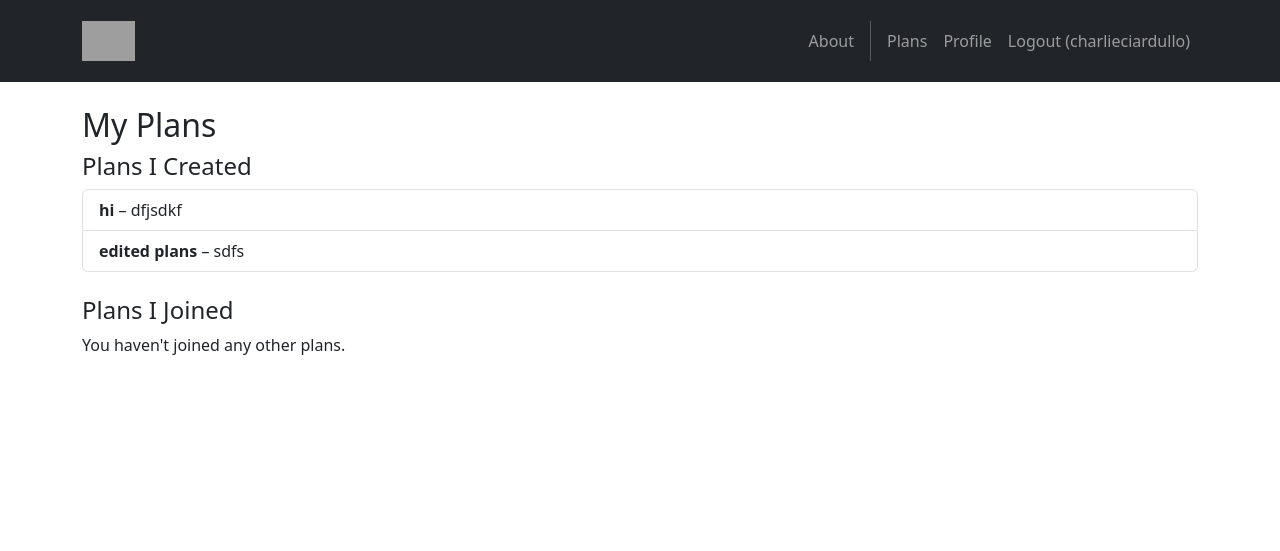
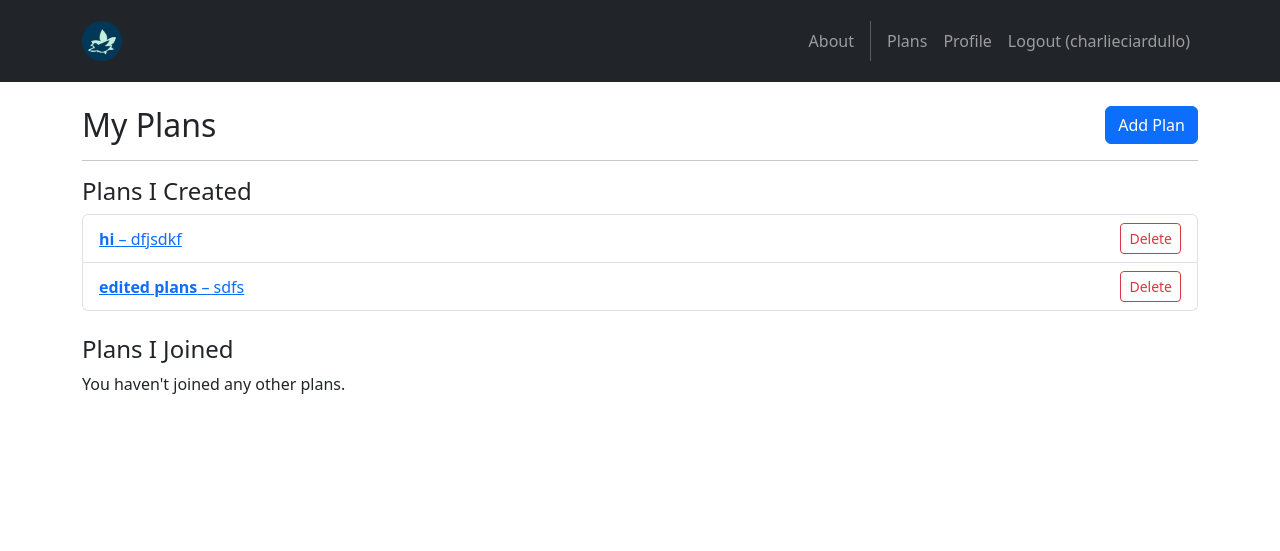
Before and after one commit to fionaing/mygration, a Django app: page /my-plans/ in a window 1280 px wide. Shown: the top 551 px of the page. Run offline with Django 5.2, Linux system fonts and the light colour scheme; a user stored in the database is signed in; data comes from the database, SQL or seed files in the repository; both versions use the stored data as it was after the commit; some libraries are stand-ins or nearby versions; grey boxes are pictures that could not be loaded.

Commit message:
can leave and remove plans

```diff
--- a/accounts/templates/accounts/plans.html
+++ b/accounts/templates/accounts/plans.html
@@ -1,15 +1,29 @@
 {% extends 'base.html' %}
 {% block content %}
 <div class="container mt-4">
-  <h2>My Plans</h2>
+
+    <div class="d-flex justify-content-between align-items-center">
+        <h2 class="mb-0">My Plans</h2>
+        <a href="{% url 'accounts.add_plan' %}" class="btn btn-primary">
+          Add Plan
+        </a>
+    </div>
+    <hr />
+
 
   <h4>Plans I Created</h4>
   {% if created_plans %}
     <ul class="list-group mb-4">
       {% for plan in created_plans %}
-        <a href="{% url 'plan.show' plan.id %}" class="list-group-item list-group-item-action">
-          <strong>{{ plan.name }}</strong> – {{ plan.description }}
-        </a>
+        <li class="list-group-item d-flex justify-content-between align-items-center">
+          <a href="{% url 'plan.show' plan.id %}" class="flex-grow-1 me-3">
+            <strong>{{ plan.name }}</strong> – {{ plan.description }}
+          </a>
+          <form action="{% url 'plan.delete' plan.id %}" method="post" style="margin: 0;">
+            {% csrf_token %}
+            <button type="submit" class="btn btn-sm btn-outline-danger">Delete</button>
+          </form>
+        </li>
       {% endfor %}
     </ul>
   {% else %}
@@ -34,5 +48,6 @@
     {% else %}
       <p>You haven't joined any other plans.</p>
     {% endif %}
+
 </div>
 {% endblock %}
--- a/accounts/urls.py
+++ b/accounts/urls.py
@@ -1,4 +1,5 @@
 from django.urls import path
+
 from . import views
 
 urlpatterns = [
@@ -11,4 +12,6 @@ urlpatterns = [
     path('add_plan/', views.add_plan, name='accounts.add_plan'),
     path('plan/<int:pk>/edit/', views.edit_plan, name="accounts.edit_plan"),
     path('plan/<int:pk>/delete/', views.delete_plan, name="accounts.delete_plan"),
+    path('plans/<int:id>/leave/', views.leave_plan, name='plan.leave'),
+
 ]
--- a/home/urls.py
+++ b/home/urls.py
@@ -10,7 +10,8 @@ urlpatterns = [
     path('plans/<int:id>/join/', views.join_plan, name='plan.join'),
     path('plans/<int:id>/comment/', views.add_comment, name='plan.comment'),
     path('plans/<int:id>/leave/', views.leave_plan, name='plan.leave'),
-    path('my-plans/', views.user_plans, name='accounts.plans')
-
+    path('my-plans/', views.user_plans, name='accounts.plans'),
+    path('add-plan/', views.add_plan, name='accounts.add_plan'),
+    path('plans/<int:pk>/delete/', views.delete_plan, name='plan.delete'),
 
 ]
--- a/home/views.py
+++ b/home/views.py
@@ -123,3 +123,10 @@ def leave_plan(request, id):
     plan = get_object_or_404(Plan, id=id)
     Joined.objects.filter(plan=plan, user=request.user).delete()
     return redirect("accounts.plans")
+
+@login_required
+@require_POST
+def delete_plan(request, pk):
+    plan = get_object_or_404(Plan, pk=pk, user=request.user)
+    plan.delete()
+    return redirect('accounts.plans')
```
Also changed, not shown: accounts/views.py (+11 -1 lines), db.sqlite3, media/plan_images/logo.png (added), static/img/my_background.jpg (added), static/img/my_logo.png (added).
